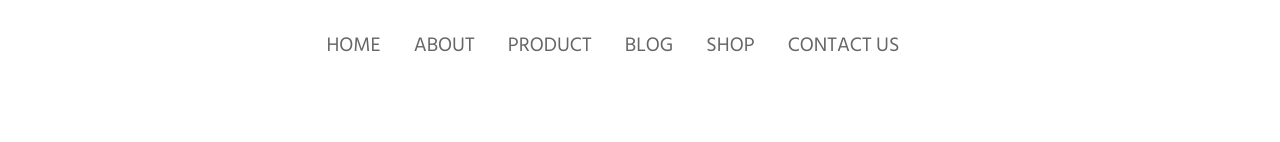
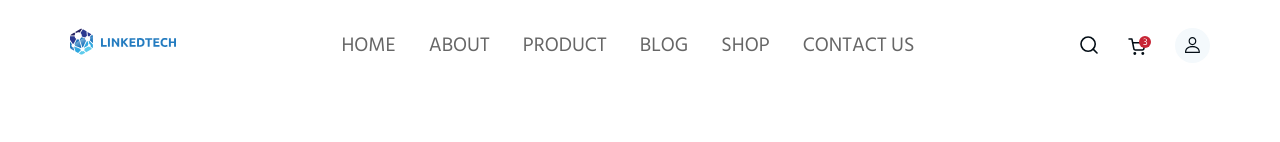
Before and after one commit to WhoAmI471/Linkedtech, a plain HTML site: page index.html in a window 1280 px wide. Shown: the top 142 px of the page. Drawn offline with Linux system fonts and the light colour scheme; the site is published under a folder, as on GitHub Pages, so addresses that start at the root find nothing.

Commit message:
fix imgs

```diff
--- a/index.html
+++ b/index.html
@@ -16,7 +16,7 @@
     <div class="section__wrapper">
       <div class="container main-menu">
         <div class="logo">
-          <img src="/img/Logo.svg" alt="">
+          <img src="img/Logo.svg" alt="">
         </div>
         <div class="wrapper__menu">
           <ul class="menu">
@@ -29,9 +29,9 @@
           </ol>
         </div>
         <div class="basket">
-          <img class="search" src="/img/search.svg" alt="">
-          <img class="basket" src="/img/basket.svg" alt="">
-          <img class="user" src="/img/user.svg" alt="">
+          <img class="search" src="img/search.svg" alt="">
+          <img class="basket" src="img/basket.svg" alt="">
+          <img class="user" src="img/user.svg" alt="">
         </div>
       </div>
     </div>
```
